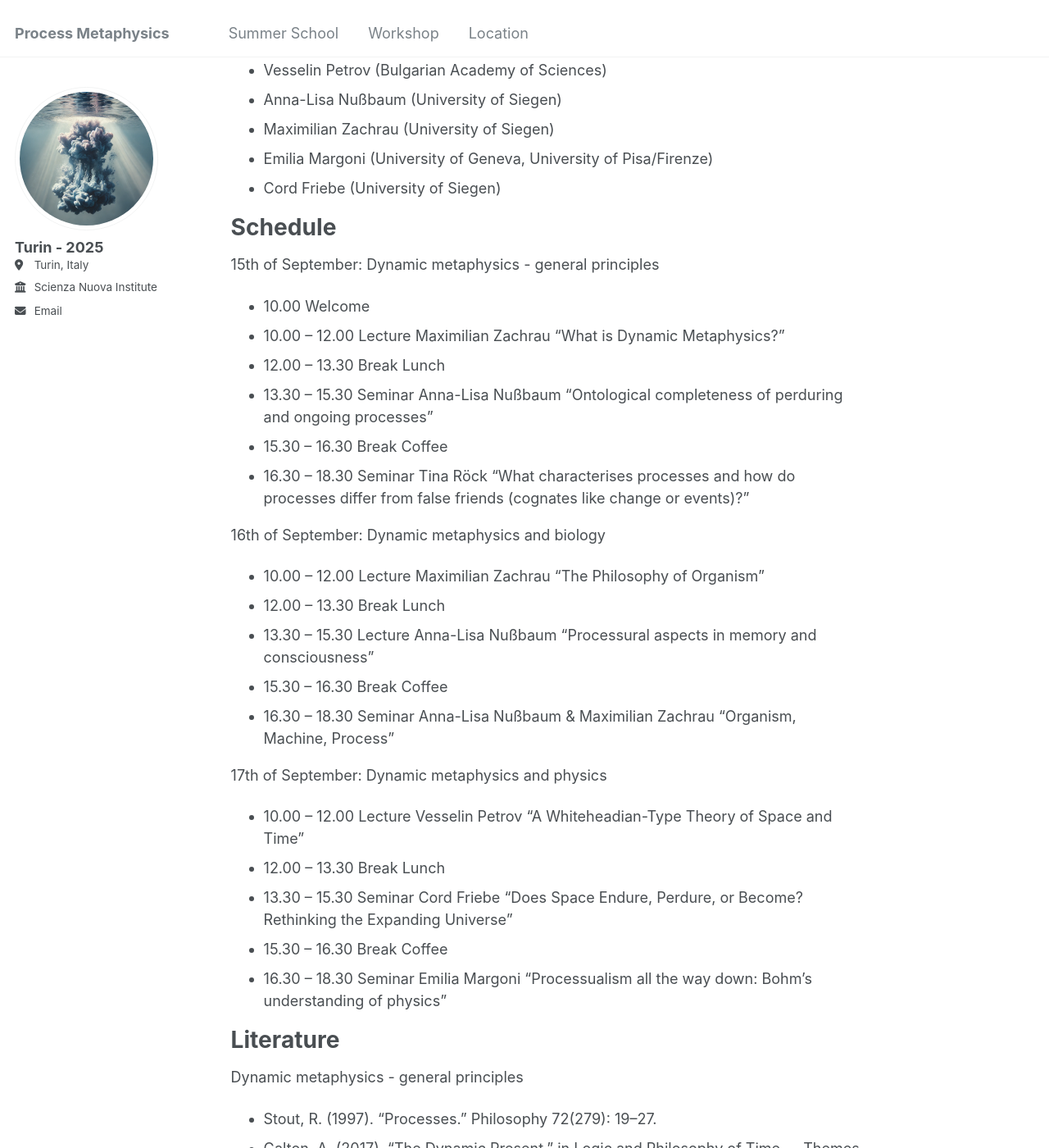
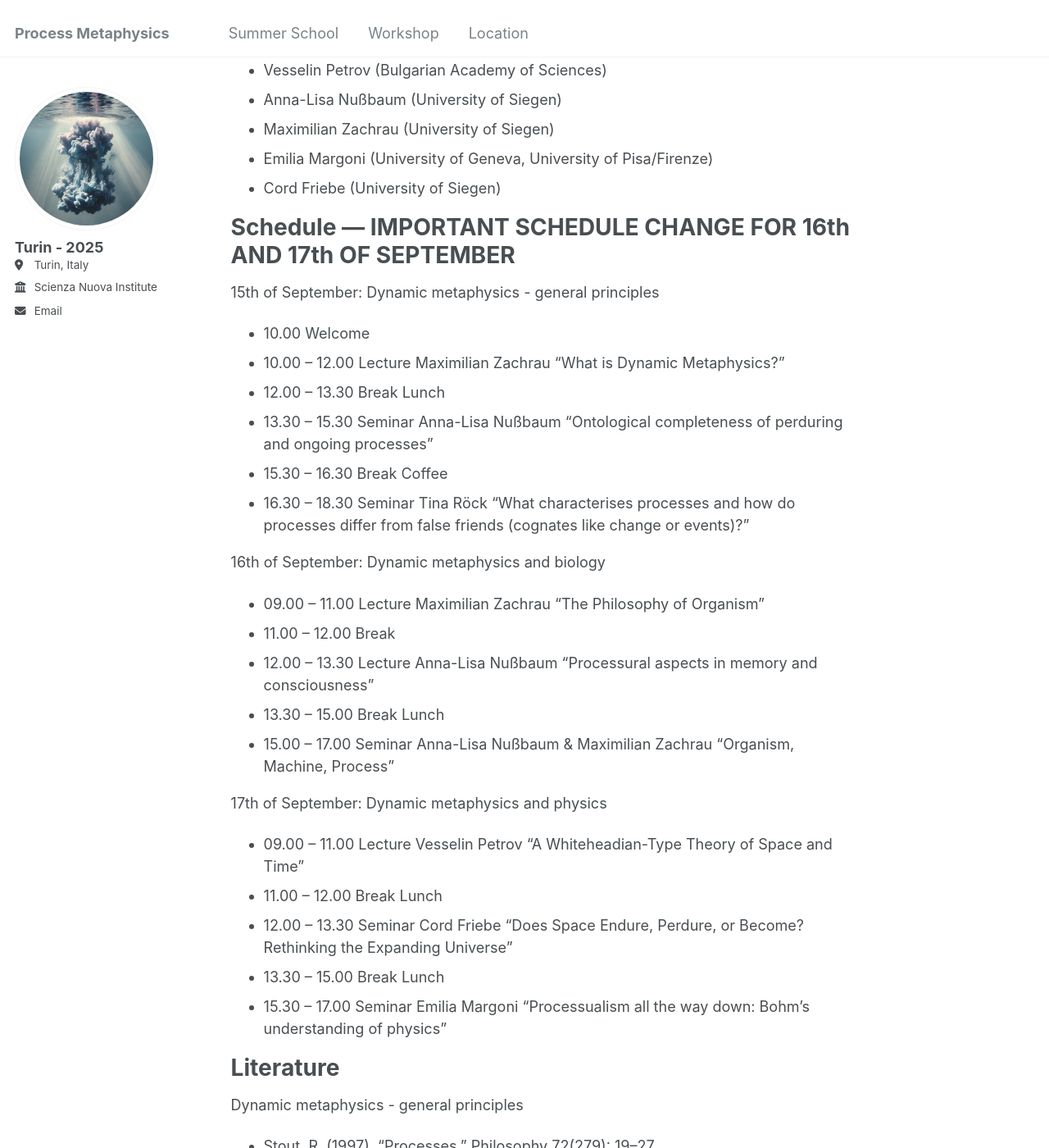
Before and after one commit to k1ssndr/turin2025, a Jekyll site: the page built from _pages/summerschool.md, in a window 1280 px wide and 1400 px high, scrolled down 1409 px. Shown: the whole window at 82% size. Built offline with Jekyll 4.4.1, drawn with Linux system fonts in a browser that asks for light colours.

Commit message:
Update summerschool.md

```diff
--- a/_pages/summerschool.md
+++ b/_pages/summerschool.md
@@ -43,7 +43,7 @@ Teachers
 -	Emilia Margoni (University of Geneva, University of Pisa/Firenze)
 -	Cord Friebe (University of Siegen)
 
-Schedule
+Schedule --- IMPORTANT SCHEDULE CHANGE FOR 16th AND 17th OF SEPTEMBER
 ======
 15th of September:   Dynamic metaphysics - general principles
 - 10.00   Welcome
@@ -54,18 +54,18 @@ Schedule
 - 16.30 – 18.30		Seminar	Tina Röck “What characterises processes and how do processes differ from false friends (cognates like change or events)?"
 
 16th of September:   Dynamic metaphysics and biology
-- 10.00 – 12.00		Lecture	Maximilian Zachrau “The Philosophy of Organism”
-- 12.00 – 13.30		Break		Lunch
-- 13.30 – 15.30		Lecture	Anna-Lisa Nußbaum	"Processural aspects in memory and consciousness"
-- 15.30 – 16.30		Break		Coffee
-- 16.30 – 18.30		Seminar	Anna-Lisa Nußbaum & Maximilian Zachrau "Organism, Machine, Process"
+- 09.00 – 11.00		Lecture	Maximilian Zachrau “The Philosophy of Organism”
+- 11.00 – 12.00		Break
+- 12.00 – 13.30		Lecture	Anna-Lisa Nußbaum	"Processural aspects in memory and consciousness"
+- 13.30 – 15.00		Break		Lunch
+- 15.00 – 17.00		Seminar	Anna-Lisa Nußbaum & Maximilian Zachrau "Organism, Machine, Process"
 
 17th of September:   Dynamic metaphysics and physics
-- 10.00 – 12.00		Lecture	Vesselin Petrov “A Whiteheadian-Type Theory of Space and Time”
-- 12.00 – 13.30		Break		Lunch
-- 13.30 – 15.30		Seminar	Cord Friebe "Does Space Endure, Perdure, or Become? Rethinking the Expanding Universe"
-- 15.30 – 16.30		Break		Coffee
-- 16.30 – 18.30		Seminar	Emilia Margoni “Processualism all the way down: Bohm’s understanding of physics”
+- 09.00 – 11.00		Lecture	Vesselin Petrov “A Whiteheadian-Type Theory of Space and Time”
+- 11.00 – 12.00		Break		Lunch
+- 12.00 – 13.30		Seminar	Cord Friebe "Does Space Endure, Perdure, or Become? Rethinking the Expanding Universe"
+- 13.30 – 15.00		Break		Lunch
+- 15.30 – 17.00		Seminar	Emilia Margoni “Processualism all the way down: Bohm’s understanding of physics”
 
 Literature
 ======
```
